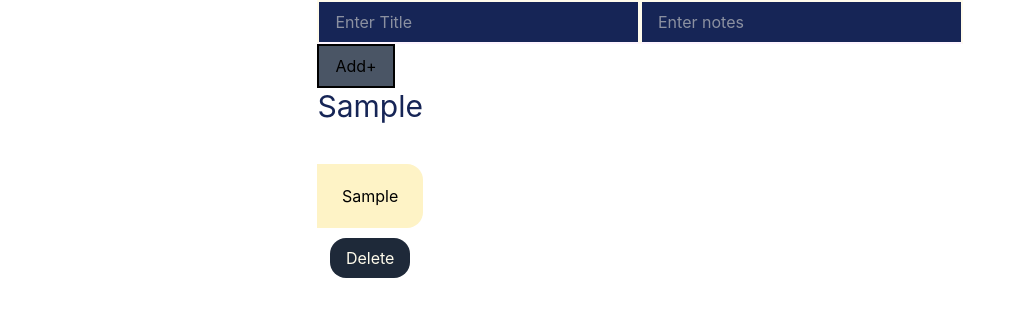
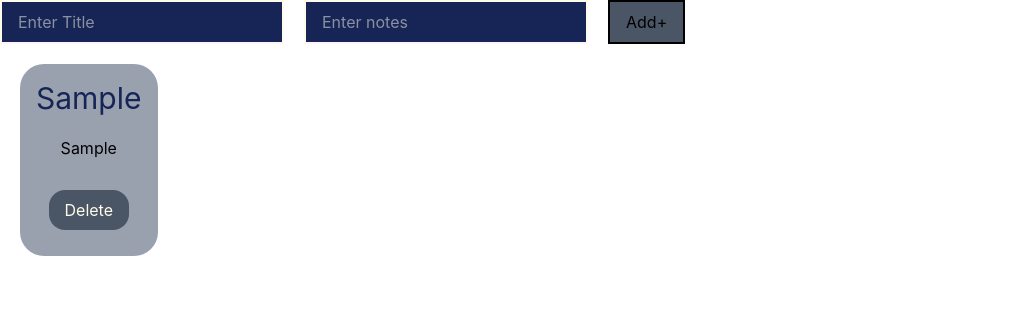
Before and after one commit to himanshupatel2007/React-Practise, a React (Vite) app: page / in a window 1280 px wide. Both pictures are taken after typing "Sample", "Sample" into the empty fields and a click on the button "Add+". Shown: the top 316 px of the page, without its empty margins (0-1026 px from the left). Built offline with nearby package versions, Linux system fonts and the light colour scheme.

Commit message:
fixed the layout and izing of the Notes

```diff
--- a/src/App.jsx
+++ b/src/App.jsx
@@ -12,13 +12,13 @@ export default function App() {
     setData(data.filter((_,index)=> index!=id))
   }
   return (
-    <>
+    <div className="w-screen flex flex-col">
       <InputNotes onAdd={addNotes} />
       <div className="flex flex-wrap">
         {data.map((elem ,index) => {
           return <Note key={index} id={index} deletefn={deleteNote}  title={elem.title} notes={elem.notes} />;
         })}
       </div>
-    </>
+    </div>
   );
 }
--- a/src/components/InputNotes.jsx
+++ b/src/components/InputNotes.jsx
@@ -18,8 +18,8 @@ const InputNotes = ({onAdd}) => {
     setNotes("");
   }
   return (
-    <div>
-      <form action="">
+    <div className="w-max">
+      <form className="flex gap-5">
         <input
           onChange={inputTitle}
           value={title}
--- a/src/components/Note.jsx
+++ b/src/components/Note.jsx
@@ -2,12 +2,12 @@ import React from 'react'
 
 const Note = ({title,notes,id,deletefn}) => {
   return (
-    <div className='w-max shrink-0 text-center'>
-      <h1 className='mb-10 text-3xl text-blue-950 '>{title}</h1>
-      <p className='p-5 rounded-r-2xl bg-amber-100 text-black'>
+    <div className='bg-gray-400 shrink-0 text-center w-max rounded-3xl p-4 m-5  '>
+      <h1 className=' text-3xl text-blue-950 '>{title}</h1>
+      <p className='p-5 rounded-r-2xl  text-black'>
         {notes}
       </p>
-      <button onClick={()=>{deletefn(id)}} className='bg-gray-800 text-amber-50 rounded-2xl py-2 px-4 m-2.5' >Delete</button>
+      <button onClick={()=>{deletefn(id)}} className='bg-gray-600 text-amber-50 rounded-2xl py-2 px-4 m-2.5' >Delete</button>
     </div>
   )
 }
```
